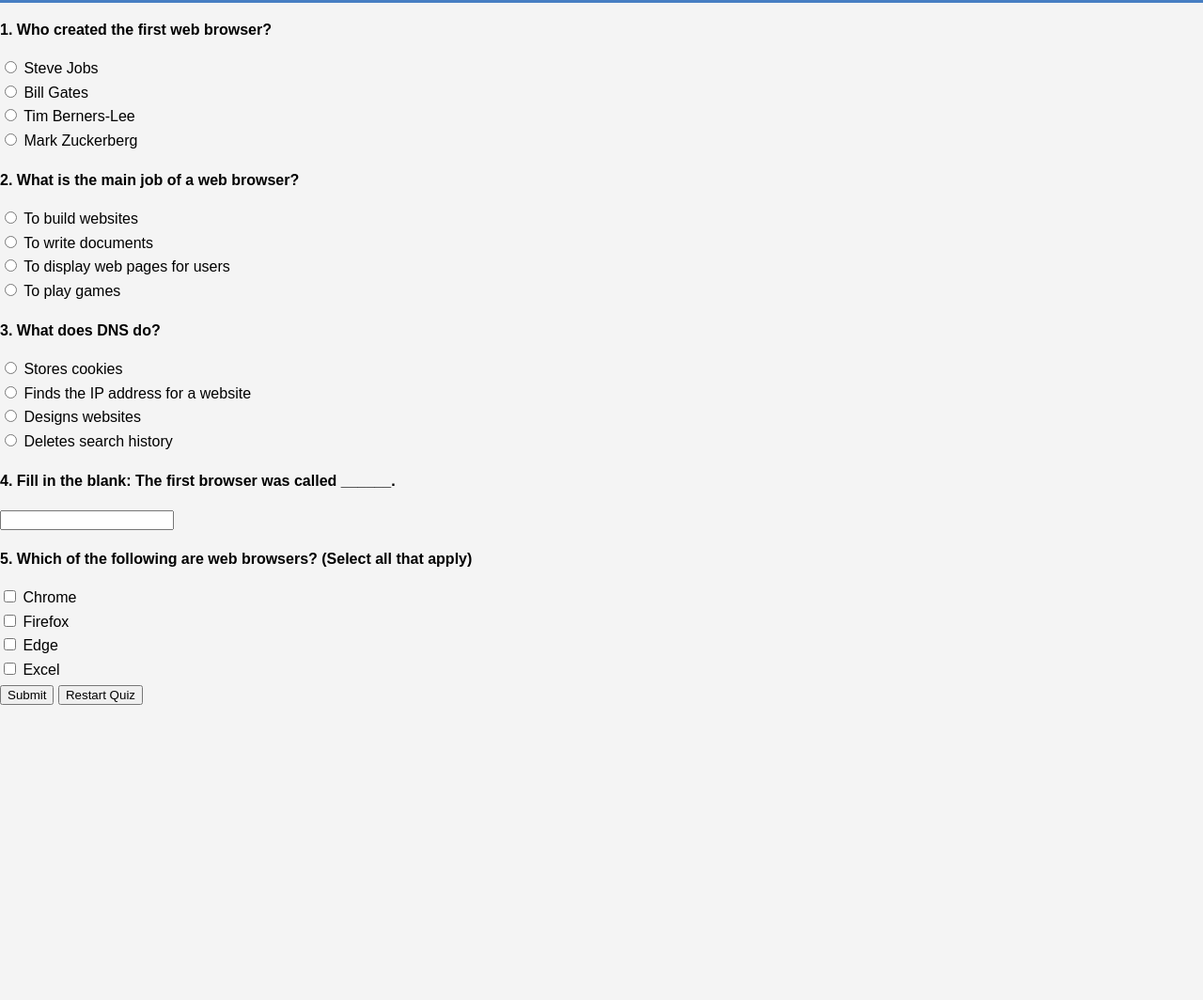
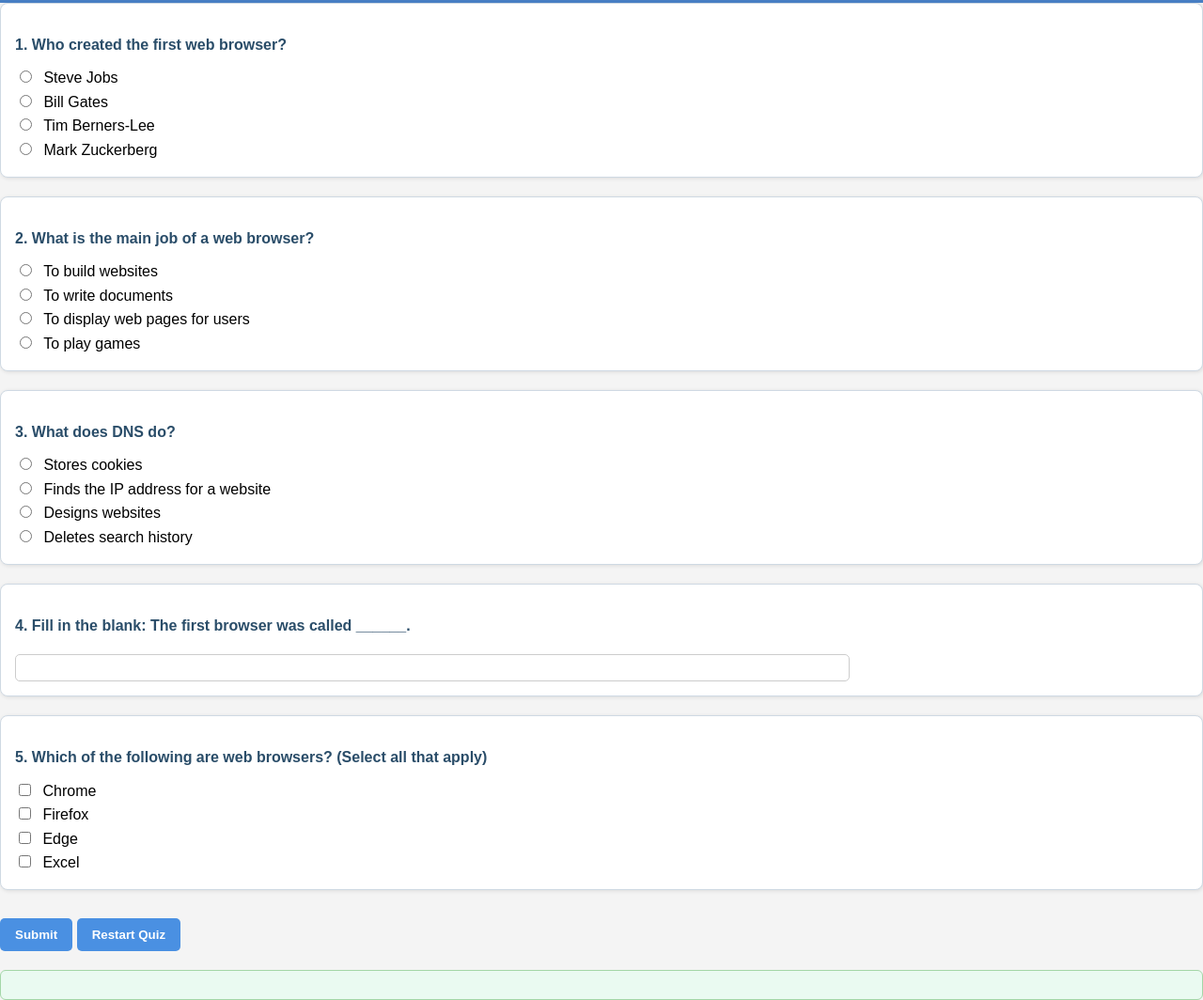
Before and after one commit to precious440/Browser-site, a plain HTML site: page quiz.html in a window 1280 px wide. Shown: the part 63-1127 px from the top of the page at 94% size. Before the commit the page ends 814 px from the top, so only its background shows below. Drawn offline with Linux system fonts and the light colour scheme.

Commit message:
Add files via upload

```diff
--- a/style.css
+++ b/style.css
@@ -139,3 +139,59 @@ footer a {
 footer a:hover {
   color: #f0f0f0;
 }
+
+/*  Quiz Styling */
+
+.question {
+  background-color: #ffffff;
+  border: 1px solid #cfd9e3;
+  padding: 15px;
+  margin-bottom: 20px;
+  border-radius: 8px;
+  box-shadow: 1px 1px 4px rgba(0, 0, 0, 0.1);
+}
+
+.question p {
+  font-weight: bold;
+  color: #2a4d69;
+  margin-bottom: 10px;
+}
+
+input[type="radio"],
+input[type="checkbox"] {
+  margin-right: 8px;
+  margin-bottom: 5px;
+}
+
+input[type="text"] {
+  padding: 6px;
+  width: 70%;
+  border-radius: 5px;
+  border: 1px solid #ccc;
+  margin-top: 8px;
+}
+
+.btn {
+  margin-top: 10px;
+  padding: 10px 16px;
+  background-color: #4a90e2;
+  color: white;
+  border: none;
+  border-radius: 5px;
+  cursor: pointer;
+  font-weight: bold;
+}
+
+.btn:hover {
+  background-color: #357ab8;
+}
+
+.result {
+  background-color: #eafaf1;
+  border: 1px solid #a4d6a7;
+  padding: 15px;
+  margin-top: 20px;
+  border-radius: 6px;
+  color: #276740;
+  font-size: 16px;
+}
```
